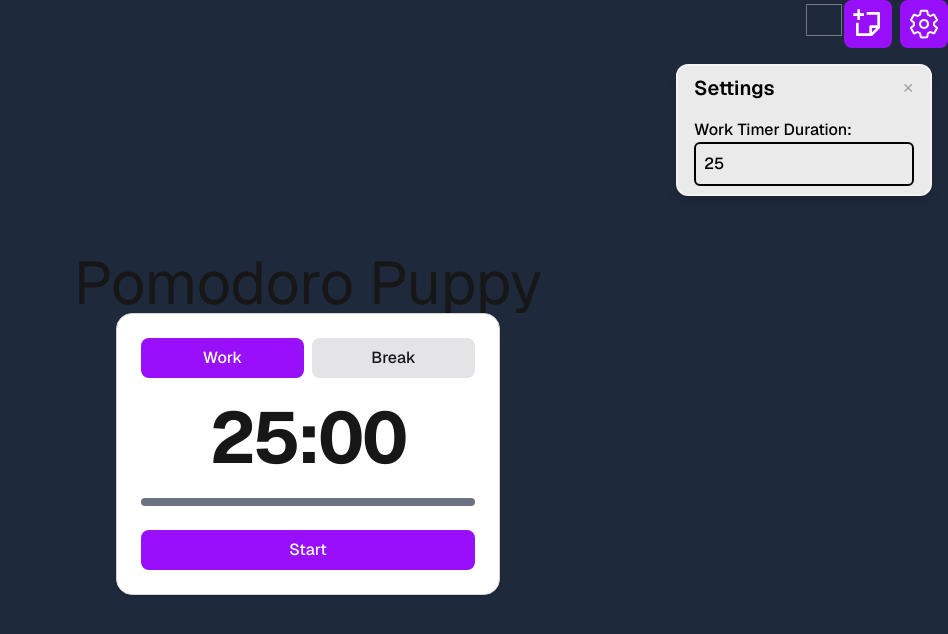
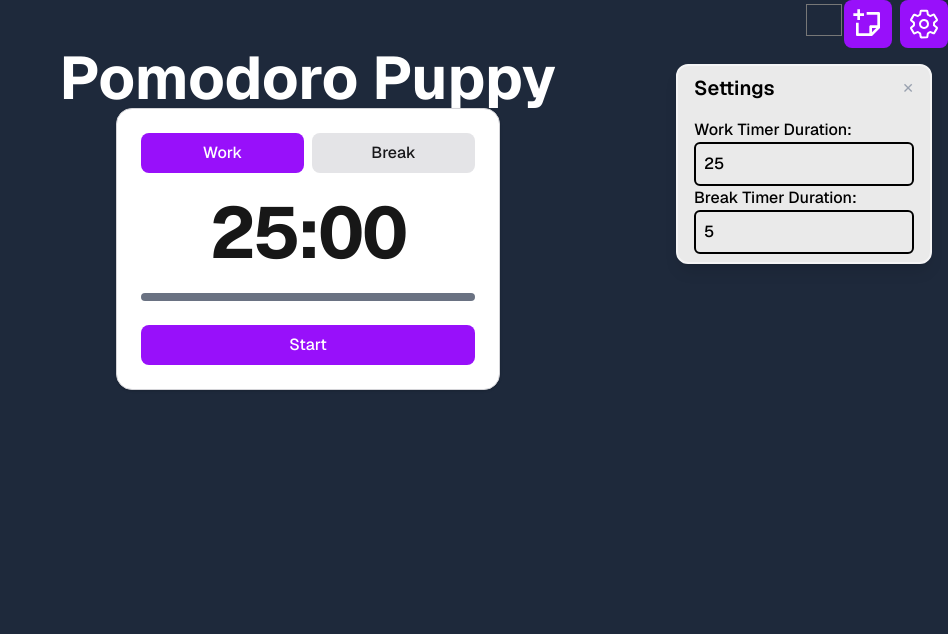
Before and after one commit to matthew-beep/timer, a Next.js app in the folder pomodoro/: page / in a window 1280 px wide. Both pictures are taken after a click on the button 1256 px from the left and 24 px from the top of the page. Shown: the top 634 px of the page, without its empty margins (332-1280 px from the left). Built offline with nearby package versions, Linux system fonts and the light colour scheme.

Commit message:
working on prgoress bar

```diff
--- a/pomodoro/app/page.tsx
+++ b/pomodoro/app/page.tsx
@@ -7,8 +7,7 @@ import StickyNote from "@/components/Sticky";
 export default function Home() {
   const notes = useNotesStore((s) => s.notes);
   return (
-
-      <div className="h-screen flex flex-col font-sans ">
+    <div className="h-screen flex flex-col font-sans">
       <Header />
       <div className="relative overflow-hidden h-full border-blue-200">
         <div className="absolute top-0 left-0 w-full h-full z-0 pointer-events-none">
@@ -16,8 +15,8 @@ export default function Home() {
             <StickyNote key={note.id} id={note.id} />
           ))}
         </div>
-          <div className="w-full flex flex-col items-center justify-center h-full">
-            <h1 className="text-6xl">Pomodoro Puppy</h1>
+        <div className="w-full flex flex-col items-center h-full">
+          <h1 className="text-6xl font-bold text-[var(--text)]">Pomodoro Puppy</h1>
           <Timer />
         </div>
       </div>
--- a/pomodoro/components/Settings.tsx
+++ b/pomodoro/components/Settings.tsx
@@ -11,9 +11,8 @@ import { useTimer } from "@/store/useTimer";
 export default function Settings({ onClose }: { onClose: () => void }) {
   // Use a nodeRef to avoid react-dom.findDOMNode (not available/allowed in some React runtimes)
 
-    const durations = useTimer((s) => s.durations);
-    const setDurationValue = useTimer((s) => s.setDurationValue);
-
+  const durations = useTimer((s) => s.durations);
+  const setDurationValue = useTimer((s) => s.setDurationValue);
   const nodeRef = useRef<HTMLDivElement>(null);
 
   return (
@@ -51,7 +50,18 @@ export default function Settings({ onClose }: { onClose: () => void }) {
                     placeholder="Type here"
                     className="border-2 rounded-md p-2"
                 />
-            </div>
+              </div>
+              <div className="flex flex-col">
+                <label htmlFor="my-input">Break Timer Duration:</label>
+                <input
+                    id="my-input"
+                    type="text"
+                    value={durations.short / 60}
+                    onChange={(e) => setDurationValue("short", Number(e.target.value))}
+                    placeholder="Type here"
+                    className="border-2 rounded-md p-2"
+                />
+              </div>
 
             </div>
           </Card>
--- a/pomodoro/components/Timer.tsx
+++ b/pomodoro/components/Timer.tsx
@@ -2,15 +2,21 @@ import { useTimer } from "@/store/useTimer";
 import { TimerController } from "@/components/TimerController";
 import { TimerControls } from "@/components/TimerControls";
 import { Button } from "./Button";
+import { motion } from "motion/react";
 
 export default function Timer() {
   const timeRemaining = useTimer((s) => s.timeRemaining);
   const mode = useTimer((s) => s.mode);
   const setMode = useTimer((s) => s.setMode);
 
+  const duration = useTimer((s) => s.duration);
+
+  const progress = 1 - timeRemaining / duration;
+
   const minutes = Math.floor(timeRemaining / 60)
     .toString()
     .padStart(2, "0");
+
   const seconds = (timeRemaining % 60).toString().padStart(2, "0");
 
   return (
@@ -41,7 +47,13 @@ export default function Timer() {
         </h3>
       </div>
 
-      <div className="w-full h-2 bg-gray-500 rounded-full"></div>
+      <div className="w-full h-2 bg-gray-500 rounded-full overflow-hidden">
+        <motion.div
+          className="h-full bg-black rounded-full origin-left"
+          animate={{ scaleX: progress }}
+          transition={{ ease: "linear", duration: 0.1 }}
+        />
+      </div>
 
 
       {/* Controls + Timer Logic */}
```
Lines whose indentation alone changed are shown as unchanged.
